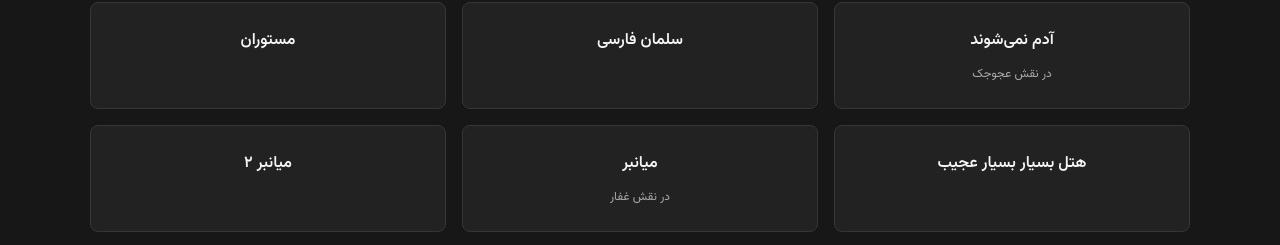
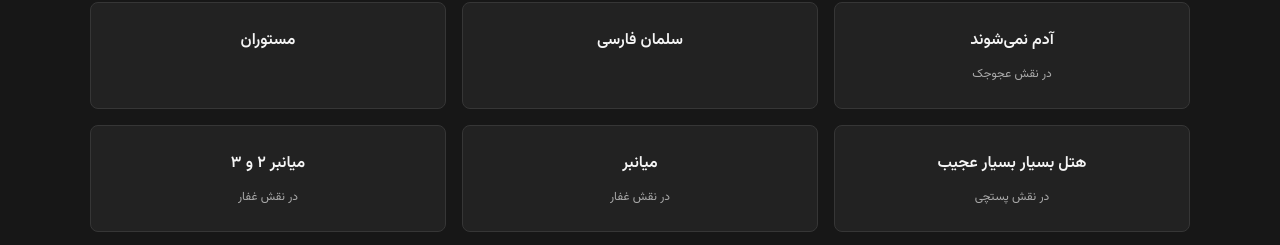
Before and after one commit to vahidchenani/vahidchenani.github.io, a plain HTML site: page index.html in a window 1280 px wide. Shown: the part 1855-2100 px from the top of the page. Drawn offline with Linux system fonts and the light colour scheme.

Commit message:
Update filmography seasons and roles

```diff
--- a/index.html
+++ b/index.html
@@ -657,7 +657,8 @@ footer strong {
 
     <div class="section-title">
       <h2>فیلم‌شناسی و آثار هنری</h2>
-      <p>FILMOGRAPHY</p>
+
+<p>FILMOGRAPHY</p>
     </div>
 
     <div class="category">
@@ -681,6 +682,7 @@ footer strong {
 
         <div class="work-card">
           <h4>هتل بسیار بسیار عجیب</h4>
+          <p>در نقش پستچی</p>
         </div>
 
         <div class="work-card">
@@ -689,7 +691,8 @@ footer strong {
         </div>
 
         <div class="work-card">
-          <h4>میانبر ۲</h4>
+          <h4>میانبر ۲ و ۳</h4>
+          <p>در نقش غفار</p>
         </div>
 
         <div class="work-card">
@@ -717,6 +720,7 @@ footer strong {
 
       </div>
     </div>
+
 
     <div class="category">
 
```
